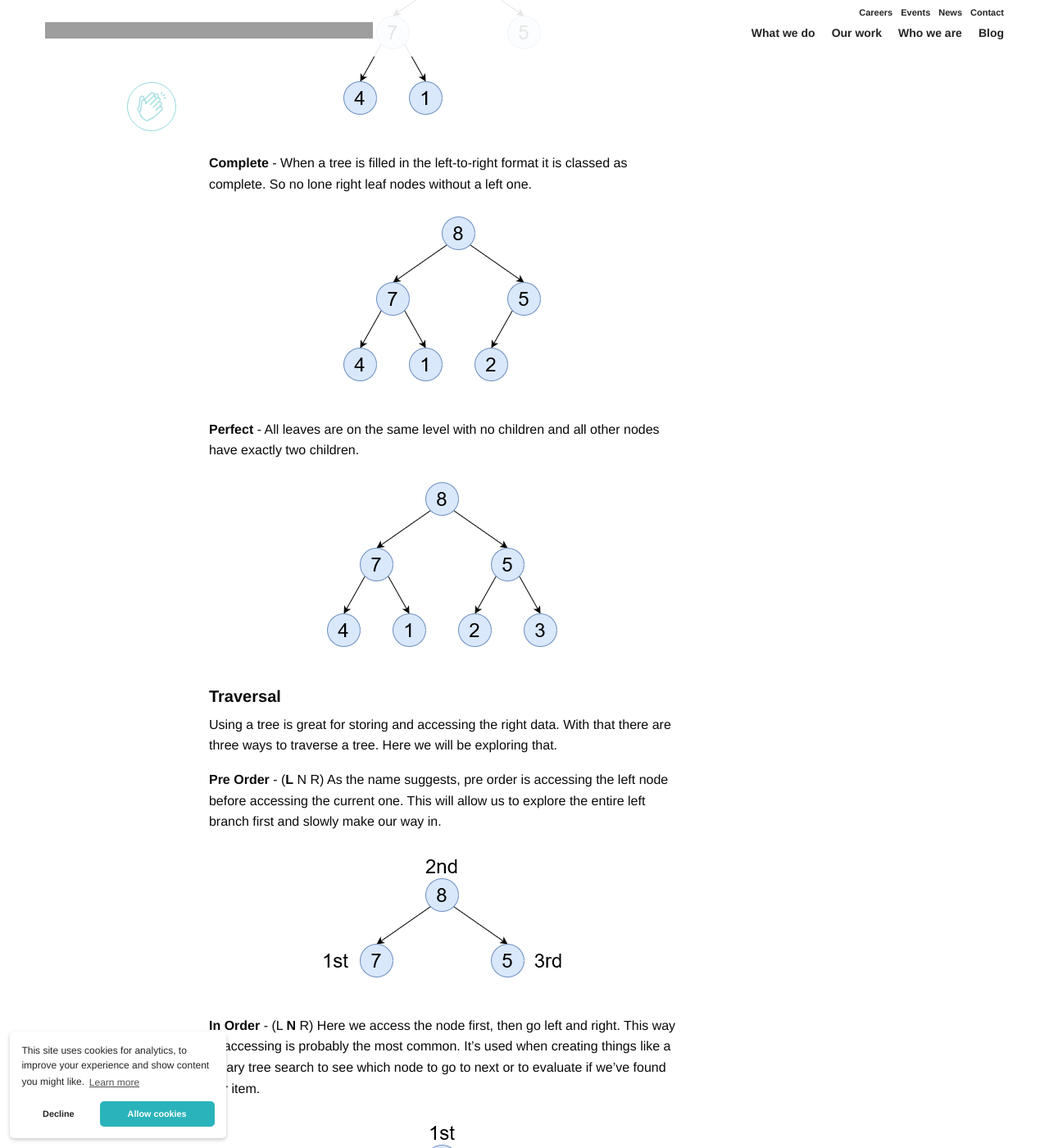
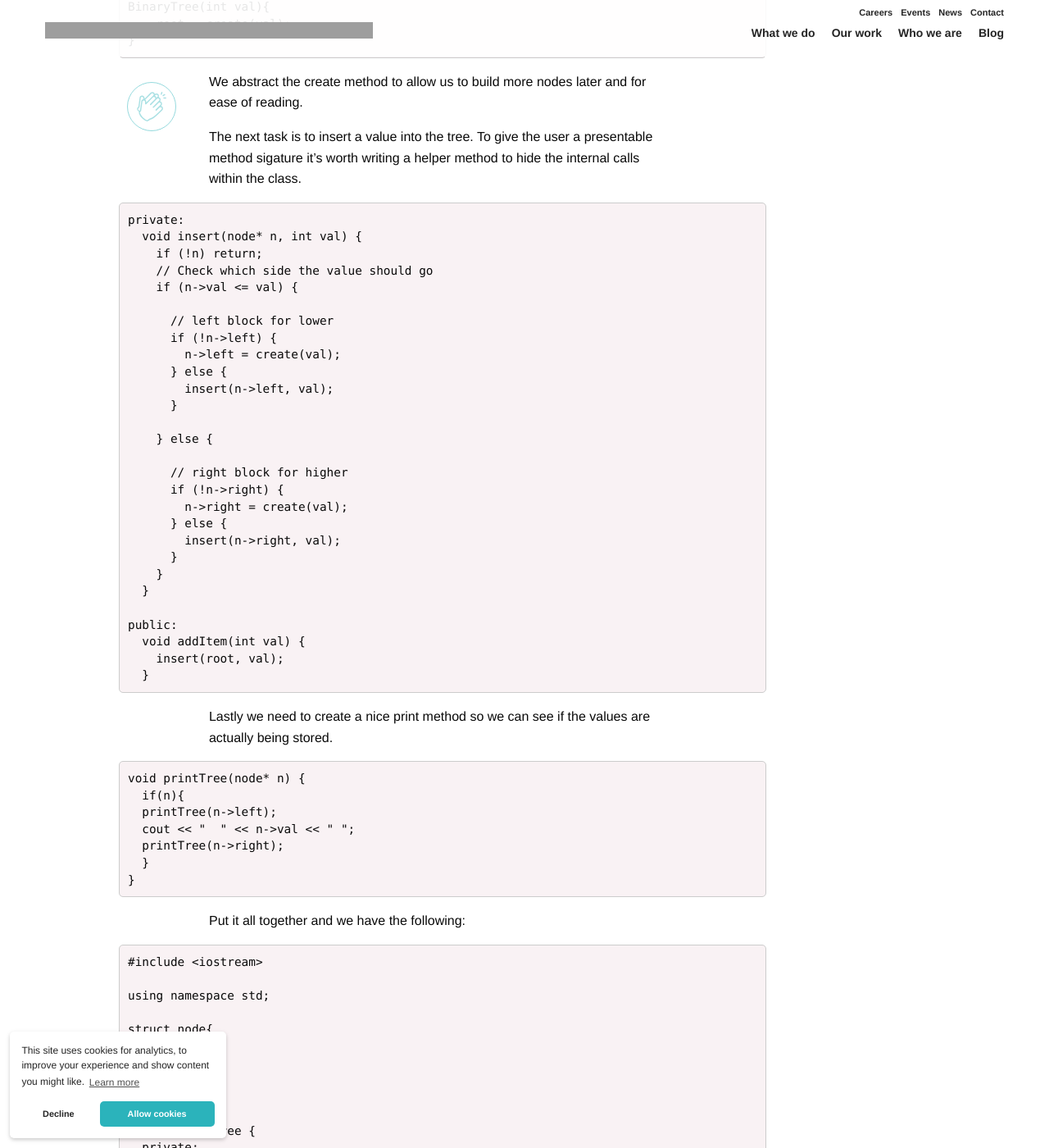
Before and after one commit to jsteer-scottlogic/blog, a Jekyll site: the page built from _posts/2022-05-05-binary-trees-101.md, in a window 1280 px wide and 1400 px high, scrolled down 3909 px. Shown: the whole window at 82% size. Built offline with Jekyll 4.4.1, drawn with Linux system fonts in a browser that asks for light colours; some of the changed text lies outside the part shown; grey boxes are pictures that could not be loaded.

Commit message:
Updated Binary Trees 101

```diff
--- a/_posts/2022-05-05-binary-trees-101.md
+++ b/_posts/2022-05-05-binary-trees-101.md
@@ -6,224 +6,128 @@
 - Resources
 tags:
 - data
-- structures,
-- algorithms,
-- c++,
+- structures
+- ''
+- algorithms
+- c++
 - computer
 - science
-author: jsteer
-layout: default_post
 summary: An introduction to the tree data structure. Trees are often shrouded in mystery
   and stoke fear in the hearts of software engineers. Today we look at the different
   types, how they work and most of all, how do you implement one!
+author: jsteer
+layout: default_post
 ---
 
 Trees as a data structure come in various types with a differing number of child nodes. One major component of a tree structure is that it expands in one direction, meaning there are no cycles.
+
+<iframe title="Embed Player" src="//play.libsyn.com/embed/episode/id/22255352/height/192/theme/modern/size/large/thumbnail/yes/custom-color/ffffff/time-start/00:00:00/playlist-height/200/direction/backward" height="192" width="100%" scrolling="no" allowfullscreen="" webkitallowfullscreen="true" mozallowfullscreen="true" oallowfullscreen="true" msallowfullscreen="true" style="border: none;"></iframe>
 
 Some popular types of trees are:
 
 **Heaps** which allows an ordering both as a min heap or a max heap. Pushing the min/max value to the top as the root.
 
-![minheap]({{ site.baseurl }}/jsteer/assets/binarytrees/minheap.png)
+!\[minheap\]({{ site.baseurl }}/jsteer/assets/binarytrees/minheap.png)
 {: style="text-align: center; padding-top: 10px; padding-bottom: 30px"}
 
 **Tries** used for character storage. Imagine a spell checker traversing each letter down the tree.
 
-![trie]({{ site.baseurl }}/jsteer/assets/binarytrees/trie.png)
+!\[trie\]({{ site.baseurl }}/jsteer/assets/binarytrees/trie.png)
 {: style="text-align: center; padding-top: 10px; padding-bottom: 30px"}
 
 **Parsing Trees** e.g. HTML tree which allows for the DOM to organise all the elements within the page. With HTML being the root, and head / body being child nodes.
 
-![html]({{ site.baseurl }}/jsteer/assets/binarytrees/html.png)
+!\[html\]({{ site.baseurl }}/jsteer/assets/binarytrees/html.png)
 {: style="text-align: center; padding-top: 10px; padding-bottom: 30px"}
 
 However, today we'll be looking at the basics around the most popular tree structure, the binary tree. A binary tree gets its name from having a maximum of two nodes. This allows each node to have a left and a right subtree that, in itself, is also a binary tree. For a tree to be classed as complete
 
 ### Terminology
+
 To help understand trees, and more specifically binary trees, it's best to get a good understanding of the vocabulary behind them. Below is a list of the most common words used when describing and working with trees.
 
 **Root** - The node at the very top of the tree.
 
-![root]({{ site.baseurl }}/jsteer/assets/binarytrees/root.png)
+!\[root\]({{ site.baseurl }}/jsteer/assets/binarytrees/root.png)
 {: style="text-align: center; padding-top: 10px; padding-bottom: 30px"}
 
 **Leaf** - A node with no children.
 
-![leaf]({{ site.baseurl }}/jsteer/assets/binarytrees/leaf.png)
+!\[leaf\]({{ site.baseurl }}/jsteer/assets/binarytrees/leaf.png)
 {: style="text-align: center; padding-top: 10px; padding-bottom: 30px"
 
-**Branch** - A path from the root to a leaf. Below the branch is [8, 7, 4]
+**Branch** - A path from the root to a leaf. Below the branch is \[8, 7, 4\]
 
-![branch]({{ site.baseurl }}/jsteer/assets/binarytrees/branch.png)
+!\[branch\]({{ site.baseurl }}/jsteer/assets/binarytrees/branch.png)
 {: style="text-align: center; padding-top: 10px; padding-bottom: 30px"}
 
 **Parent** and **Children** - Nodes below the current node (seen in green) are children. Whereas ones above the current node are parents.
 
-![parent]({{ site.baseurl }}/jsteer/assets/binarytrees/parent.png)
+!\[parent\]({{ site.baseurl }}/jsteer/assets/binarytrees/parent.png)
 {: style="text-align: center; padding-top: 10px; padding-bottom: 30px"}
 
 **Ancestor** - A node somewhere along that branch. 8 is an ancestor of 4.
-![ancestor]({{ site.baseurl }}/jsteer/assets/binarytrees/ancestor.png)
+!\[ancestor\]({{ site.baseurl }}/jsteer/assets/binarytrees/ancestor.png)
 {: style="text-align: center; padding-top: 10px; padding-bottom: 30px"}
 
-**SubTree** - Each node is its own tree. So a child is a subtree of the current tree. Here we can see [7, 4, 1] are a subtree of 8.
+**SubTree** - Each node is its own tree. So a child is a subtree of the current tree. Here we can see \[7, 4, 1\] are a subtree of 8.
 
-![subtree]({{ site.baseurl }}/jsteer/assets/binarytrees/subtree.png)
+!\[subtree\]({{ site.baseurl }}/jsteer/assets/binarytrees/subtree.png)
 {: style="text-align: center; padding-top: 10px; padding-bottom: 30px"}
 
 ### Tree State
+
 A tree state is a way to describe the current tree's setup based on its nodes. It helps identify if a tree is healthy and not too unbalanced.
 
 **Full** - A tree is classed as full if all leaf nodes have no children.
 
-![full]({{ site.baseurl }}/jsteer/assets/binarytrees/full.png)
+!\[full\]({{ site.baseurl }}/jsteer/assets/binarytrees/full.png)
 {: style="text-align: center; padding-top: 10px; padding-bottom: 30px"}
 
 **Complete** - When a tree is filled in the left-to-right format it is classed as complete. So no lone right leaf nodes without a left one.
 
-![complete]({{ site.baseurl }}/jsteer/assets/binarytrees/complete.png)
+!\[complete\]({{ site.baseurl }}/jsteer/assets/binarytrees/complete.png)
 {: style="text-align: center; padding-top: 10px; padding-bottom: 30px"}
 
 **Perfect** - All leaves are on the same level with no children and all other nodes have exactly two children.
 
-![perfect]({{ site.baseurl }}/jsteer/assets/binarytrees/perfect.png)
+!\[perfect\]({{ site.baseurl }}/jsteer/assets/binarytrees/perfect.png)
 {: style="text-align: center; padding-top: 10px; padding-bottom: 30px"}
 
+### Traversal
 
-### Traversal
 Using a tree is great for storing and accessing the right data. With that there are three ways to traverse a tree. Here we will be exploring that.
 
 **Pre Order** - (**L** N R)
 As the name suggests, pre order is accessing the left node before accessing the current one. This will allow us to explore the entire left branch first and slowly make our way in.
 
-![preorder]({{ site.baseurl }}/jsteer/assets/binarytrees/preorder.png)
+!\[preorder\]({{ site.baseurl }}/jsteer/assets/binarytrees/preorder.png)
 {: style="text-align: center; padding-top: 10px; padding-bottom: 30px"}
 
 **In Order** - (L **N** R)
 Here we access the node first, then go left and right. This way of accessing is probably the most common. It's used when creating things like a binary tree search to see which node to go to next or to evaluate if we've found our item.
 
-![inorder]({{ site.baseurl }}/jsteer/assets/binarytrees/inorder.png)
+!\[inorder\]({{ site.baseurl }}/jsteer/assets/binarytrees/inorder.png)
 {: style="text-align: center; padding-top: 10px; padding-bottom: 30px"}
 
 **Post Order** - (L N **R**)
 This is the inverse of the pre order. We access all right nodes first, before accessing the current node.
 
-![postorder]({{ site.baseurl }}/jsteer/assets/binarytrees/postorder.png)
+!\[postorder\]({{ site.baseurl }}/jsteer/assets/binarytrees/postorder.png)
 {: style="text-align: center; padding-top: 10px; padding-bottom: 30px"}
 
+### The Innards
 
-### The Innards
 A common choice of tree is a **B**inary **S**earch **T**ree (BST). Here we will create one and see how the gubbins work. Firstly we need to create the struct for the node:
 
-~~~ cpp
-struct node{
-  int val;
-  node* left;
-  node* right;
-};
-~~~
+    struct node{
+      int val;
+      node* left;
+      node* right;
+    };
 
 This allows us to build in memory each node and handle it. Next we need to build the constructor to create the root node.
 
-~~~ cpp
-node* create(int val) {
-  node* n = new node;
-  n->val = val;
-  n->left = NULL;
-  n->right = NULL;
-  return n;
-}
-
-
-BinaryTree(int val){
-    root = create(val);
-}
-~~~
-
-We abstract the create method to allow us to build more nodes later and for ease of reading.
-
-The next task is to insert a value into the tree. To give the user a presentable method sigature it's worth writing a helper method to hide the internal calls within the class.
-
-~~~ cpp
-private:
-  void insert(node* n, int val) {
-    if (!n) return;
-    // Check which side the value should go
-    if (n->val <= val) {
-
-      // left block for lower
-      if (!n->left) {
-        n->left = create(val);
-      } else {
-        insert(n->left, val);
-      }
-
-    } else {
-
-      // right block for higher
-      if (!n->right) {
-        n->right = create(val);
-      } else {
-        insert(n->right, val);
-      }
-    }
-  }
-
-public:
-  void addItem(int val) {
-    insert(root, val);
-  }
-~~~
-
-Lastly we need to create a nice print method so we can see if the values are actually being stored.
-
-~~~ cpp
-void printTree(node* n) {
-  if(n){
-  printTree(n->left);
-  cout << "  " << n->val << " ";
-  printTree(n->right);
-  }
-}
-~~~
-
-Put it all together and we have the following:
-
-~~~ cpp
-#include <iostream>
-
-using namespace std;
-
-struct node{
-  int val;
-  node* left;
-  node* right;
-};
-
-class BinaryTree {
-  private:
-    node* root;
-    void insert(node* n, int val) {
-      if (!n) return;
-      // Check which side the value should go
-      if (n->val >= val) {
-        // left block for lower
-        if (!n->left) {
-          n->left = create(val);
-        } else {
-          insert(n->left, val);
-        }
-      } else {
-        // right block for higher
-        if (!n->right) {
-          n->right = create(val);
-        } else {
-          insert(n->right, val);
-        }
-      }
-    }
-
-    // create and build node for use
     node* create(int val) {
       node* n = new node;
       n->val = val;
@@ -232,38 +136,129 @@
       return n;
     }
 
+
+    BinaryTree(int val){
+        root = create(val);
+    }
+
+We abstract the create method to allow us to build more nodes later and for ease of reading.
+
+The next task is to insert a value into the tree. To give the user a presentable method sigature it's worth writing a helper method to hide the internal calls within the class.
+
+    private:
+      void insert(node* n, int val) {
+        if (!n) return;
+        // Check which side the value should go
+        if (n->val <= val) {
+
+          // left block for lower
+          if (!n->left) {
+            n->left = create(val);
+          } else {
+            insert(n->left, val);
+          }
+
+        } else {
+
+          // right block for higher
+          if (!n->right) {
+            n->right = create(val);
+          } else {
+            insert(n->right, val);
+          }
+        }
+      }
+
+    public:
+      void addItem(int val) {
+        insert(root, val);
+      }
+
+Lastly we need to create a nice print method so we can see if the values are actually being stored.
+
     void printTree(node* n) {
       if(n){
-        printTree(n->left);
-        cout << "  " << n->val << " ";
-        printTree(n->right);
+      printTree(n->left);
+      cout << "  " << n->val << " ";
+      printTree(n->right);
       }
     }
 
+Put it all together and we have the following:
 
-  public:
-    BinaryTree(int val){
-      root = create(val);
+    #include <iostream>
+
+    using namespace std;
+
+    struct node{
+      int val;
+      node* left;
+      node* right;
+    };
+
+    class BinaryTree {
+      private:
+        node* root;
+        void insert(node* n, int val) {
+          if (!n) return;
+          // Check which side the value should go
+          if (n->val >= val) {
+            // left block for lower
+            if (!n->left) {
+              n->left = create(val);
+            } else {
+              insert(n->left, val);
+            }
+          } else {
+            // right block for higher
+            if (!n->right) {
+              n->right = create(val);
+            } else {
+              insert(n->right, val);
+            }
+          }
+        }
+
+        // create and build node for use
+        node* create(int val) {
+          node* n = new node;
+          n->val = val;
+          n->left = NULL;
+          n->right = NULL;
+          return n;
+        }
+
+        void printTree(node* n) {
+          if(n){
+            printTree(n->left);
+            cout << "  " << n->val << " ";
+            printTree(n->right);
+          }
+        }
+
+
+      public:
+        BinaryTree(int val){
+          root = create(val);
+        }
+
+        void addItem(int val) {
+          insert(root, val);
+        }
+
+        void print() {
+          printTree(root);
+        }
+    };
+
+    int main() {
+      BinaryTree tree = BinaryTree(5);
+      tree.addItem(3);
+      tree.addItem(7);
+      tree.print();
+      return 0;
     }
 
-    void addItem(int val) {
-      insert(root, val);
-    }
-
-    void print() {
-      printTree(root);
-    }
-};
-
-int main() {
-  BinaryTree tree = BinaryTree(5);
-  tree.addItem(3);
-  tree.addItem(7);
-  tree.print();
-  return 0;
-}
-~~~
-
-Upon running we can see that the output of  `` 3 5 7 `` shows us that the ordering has taken place. With the knowledge we've gained we can say that not only is this tree balanced, but it's also perfect as 3 and 7 have no children and are at the same level.
+Upon running we can see that the output of  `3 5 7` shows us that the ordering has taken place. With the knowledge we've gained we can say that not only is this tree balanced, but it's also perfect as 3 and 7 have no children and are at the same level.
 
 The above is a very simple tree that has no node deletion functionality. Have a go and see if you can create your own deletion!
```
